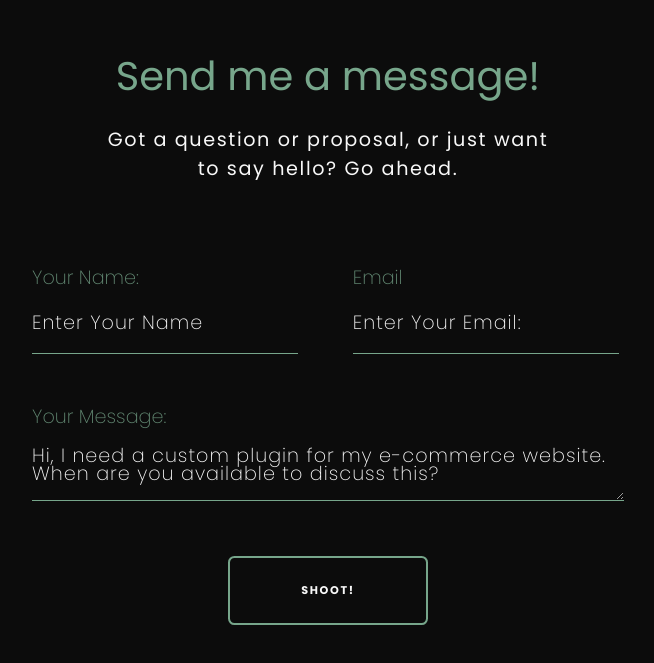
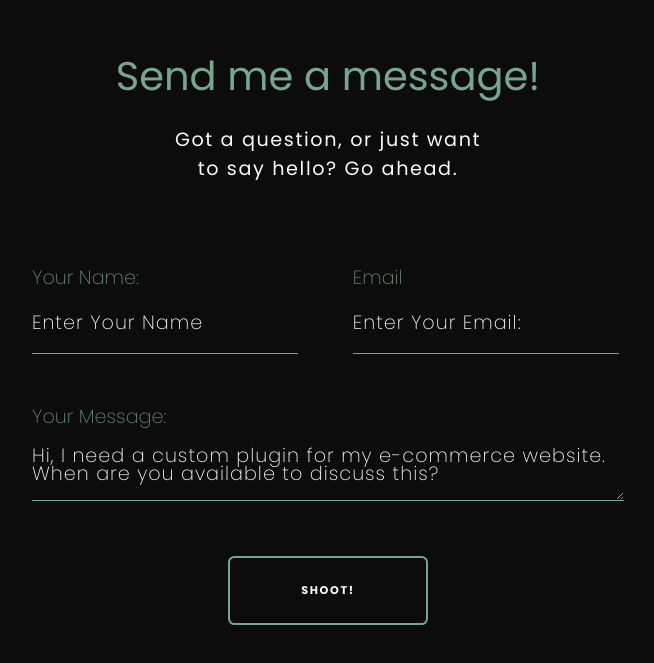
Before and after one commit to Duquea95/NextJS_Portfolio, a Next.js app: page / in a window 1280 px wide. Shown: the part 3605-4268 px from the top of the page, without its empty margins (312-966 px from the left). Built offline with nearby package versions, Linux system fonts and the light colour scheme.

Commit message:
css update

```diff
--- a/components/Mailer/index.js
+++ b/components/Mailer/index.js
@@ -87,7 +87,7 @@ const Mailer = () =>{
       <div>
         <div className='form-copy'>
           <h1>Send me a message!</h1>
-          <p>Got a question or proposal, or just want <br/> to say hello? Go ahead.</p>
+          <p>Got a question, or just want <br/> to say hello? Go ahead.</p>
         </div>
         <form>
           {topInputs}
```
